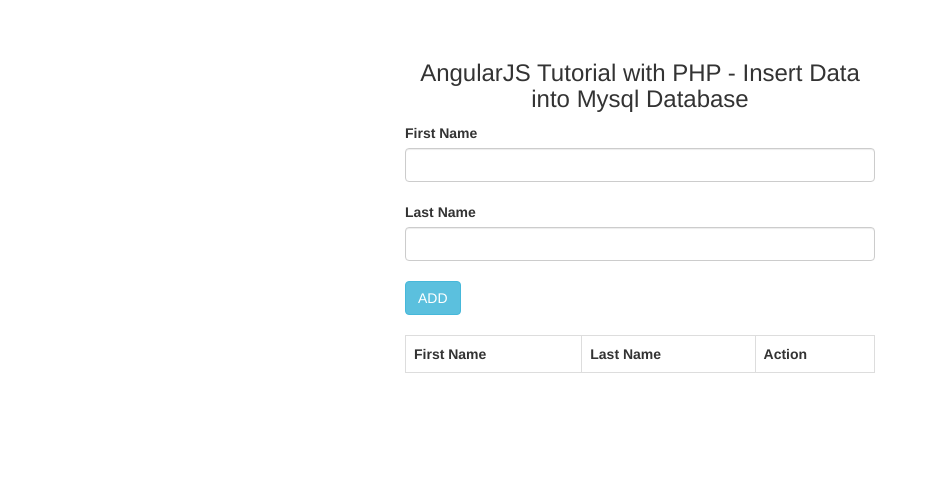
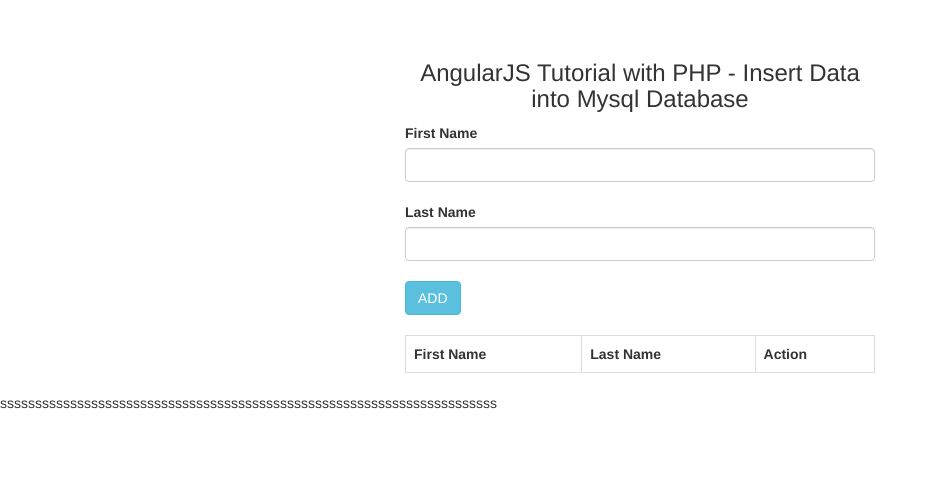
Before and after one commit to realfair/angularjs-tuts, a PHP site: page /tv1/ in a window 1280 px wide. Shown: the top 500 px of the page, without its empty margins (0-938 px from the left). Run offline with PHP 8.4, Linux system fonts and the light colour scheme; data that the repository does not hold is empty; some libraries are stand-ins or nearby versions.

Commit message:
Changed index.php file

```diff
--- a/index.php
+++ b/index.php
@@ -40,3 +40,4 @@
            <script src="scripts/index.js"></script>
       </body>
  </html>
+ sssssssssssssssssssssssssssssssssssssssssssssssssssssssssssssssssssssss
```
